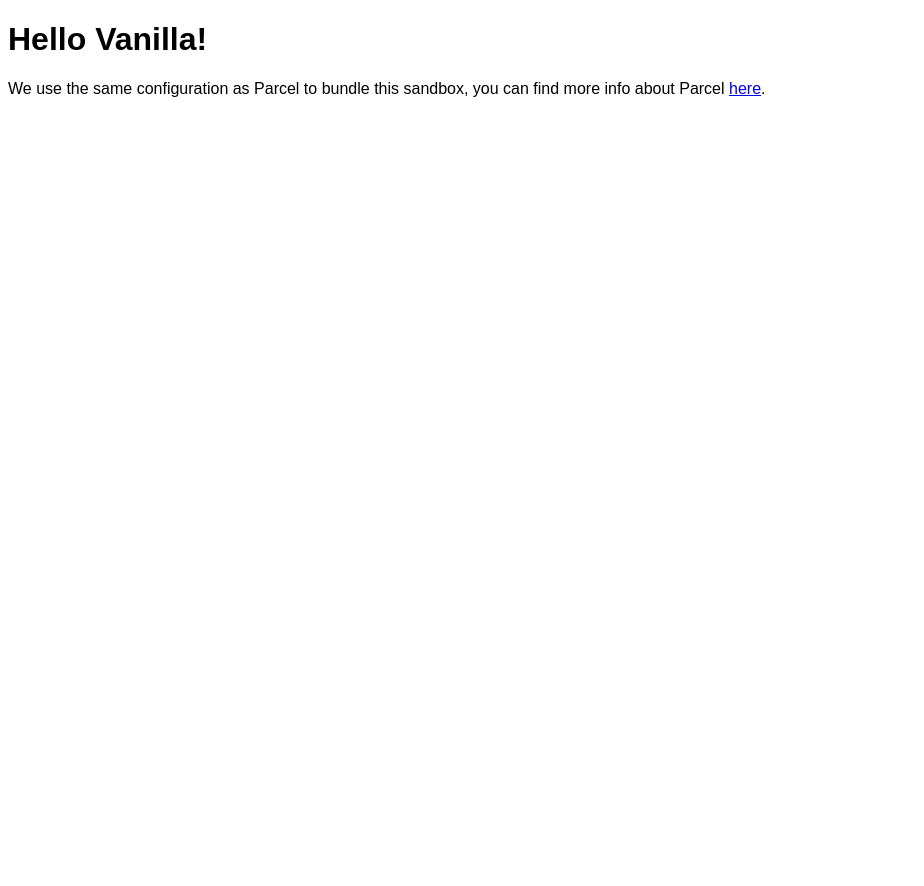
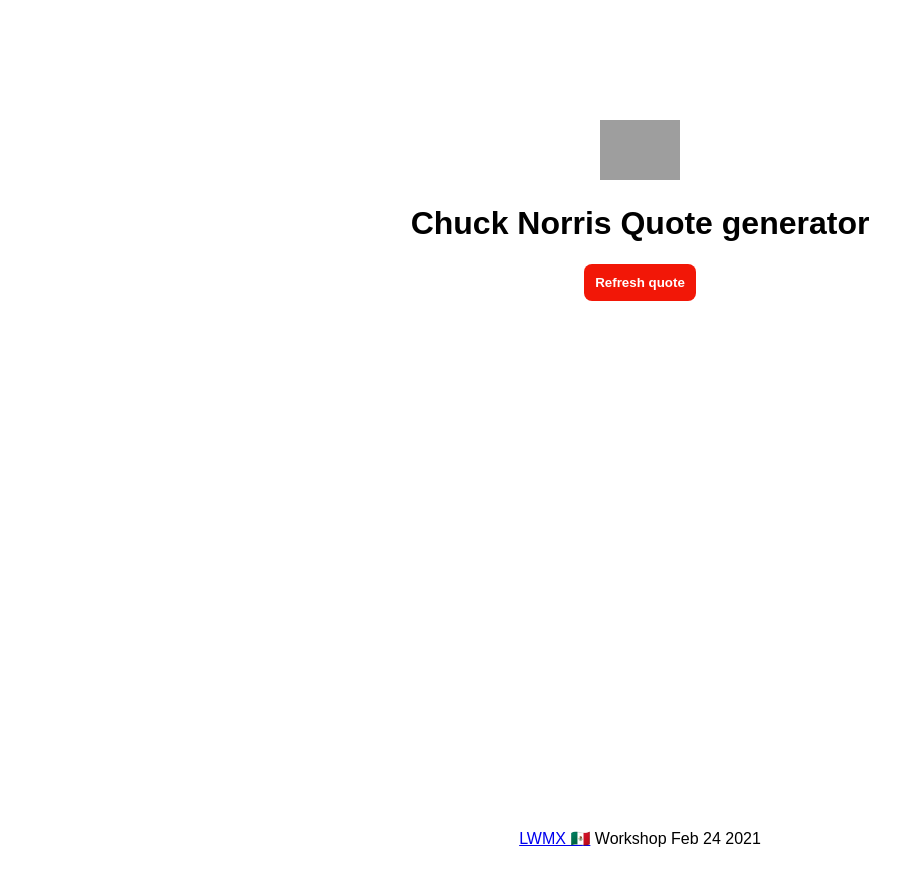
Before and after one commit to nachoal/test_sandbox, a website built with Parcel: page index.html in a window 1280 px wide. Shown: the whole page, without its empty margins (0-924 px from the left). Before the commit the page ends 800 px from the top, so only its background shows below. Built offline with nearby package versions, Linux system fonts and the light colour scheme; no server answers; grey boxes are pictures that could not be loaded.

Commit message:
Create website add all elements

```diff
--- a/index.html
+++ b/index.html
@@ -1,16 +1,32 @@
 <!DOCTYPE html>
 <html>
+  <head>
+    <title>Chuck Norris quotes</title>
+    <meta charset="UTF-8" />
+    <link rel="stylesheet" href="styles.css" />
+  </head>
 
-<head>
-	<title>Parcel Sandbox</title>
-	<meta charset="UTF-8" />
-</head>
+  <body>
+    <div class="content">
+      <div class="quotes">
+        <img
+          class="img"
+          src="https://i.pinimg.com/originals/13/f4/09/13f4093020fc96ba87eae8221d071af7.jpg"
+          alt="chuck logo"
+        />
+        <h1>Chuck Norris Quote generator</h1>
+        <p id="quote-text"></p>
 
-<body>
-	<div id="app"></div>
+        <button class="btn">
+          Refresh quote
+        </button>
+      </div>
+    </div>
 
-	<script src="src/index.js">
-	</script>
-</body>
+    <footer class="footer">
+      <a href="https://www.lewagon.com/mexico">LWMX 🇲🇽</a> Workshop Feb 24 2021
+    </footer>
 
+    <script src="index.js"></script>
+  </body>
 </html>
--- /dev/null
+++ b/index.js
@@ -0,0 +1,19 @@
+function fetchQuote() {
+  // Get  quotes from API
+  const url = "https://api.chucknorris.io/jokes/random";
+  // Get the element to update
+  const quoteParagrah = document.getElementById("quote-text");
+  fetch(url)
+    .then((response) => response.json())
+    .then((data) => {
+      console.log(data.value);
+      quoteParagrah.innerText = data.value;
+    });
+}
+
+fetchQuote();
+
+// Get button
+const redBtn = document.querySelector(".btn");
+
+redBtn.addEventListener("click", fetchQuote);
--- a/src/index.js
+++ /dev/null
@@ -1,10 +0,0 @@
-import "./styles.css";
-
-document.getElementById("app").innerHTML = `
-<h1>Hello Vanilla!</h1>
-<div>
-  We use the same configuration as Parcel to bundle this sandbox, you can find more
-  info about Parcel
-  <a href="https://parceljs.org" target="_blank" rel="noopener noreferrer">here</a>.
-</div>
-`;
--- a/src/styles.css
+++ /dev/null
@@ -1,3 +0,0 @@
-body {
-  font-family: sans-serif;
-}
--- /dev/null
+++ b/styles.css
@@ -0,0 +1,52 @@
+html,
+body {
+  height: 100%;
+}
+body {
+  display: flex;
+  flex-direction: column;
+  font-family: sans-serif;
+  padding: 2.5rem;
+}
+.content {
+  flex: 1 0 auto;
+  display: flex;
+  justify-content: center;
+  margin-top: 4.5rem;
+}
+
+.footer {
+  flex-shrink: 0;
+  text-align: center;
+}
+
+.quotes {
+  text-align: center;
+}
+
+.img {
+  width: 80px;
+}
+
+.btn {
+  background: #f21707;
+  border-style: none;
+  padding: 0.7rem;
+  color: white;
+  font-weight: bolder;
+  border-radius: 8px;
+}
+
+.btn:hover {
+  background: #ad0d02;
+}
+
+a[href],
+input[type="submit"],
+input[type="image"],
+label[for],
+select,
+button,
+.pointer {
+  cursor: pointer;
+}
```
